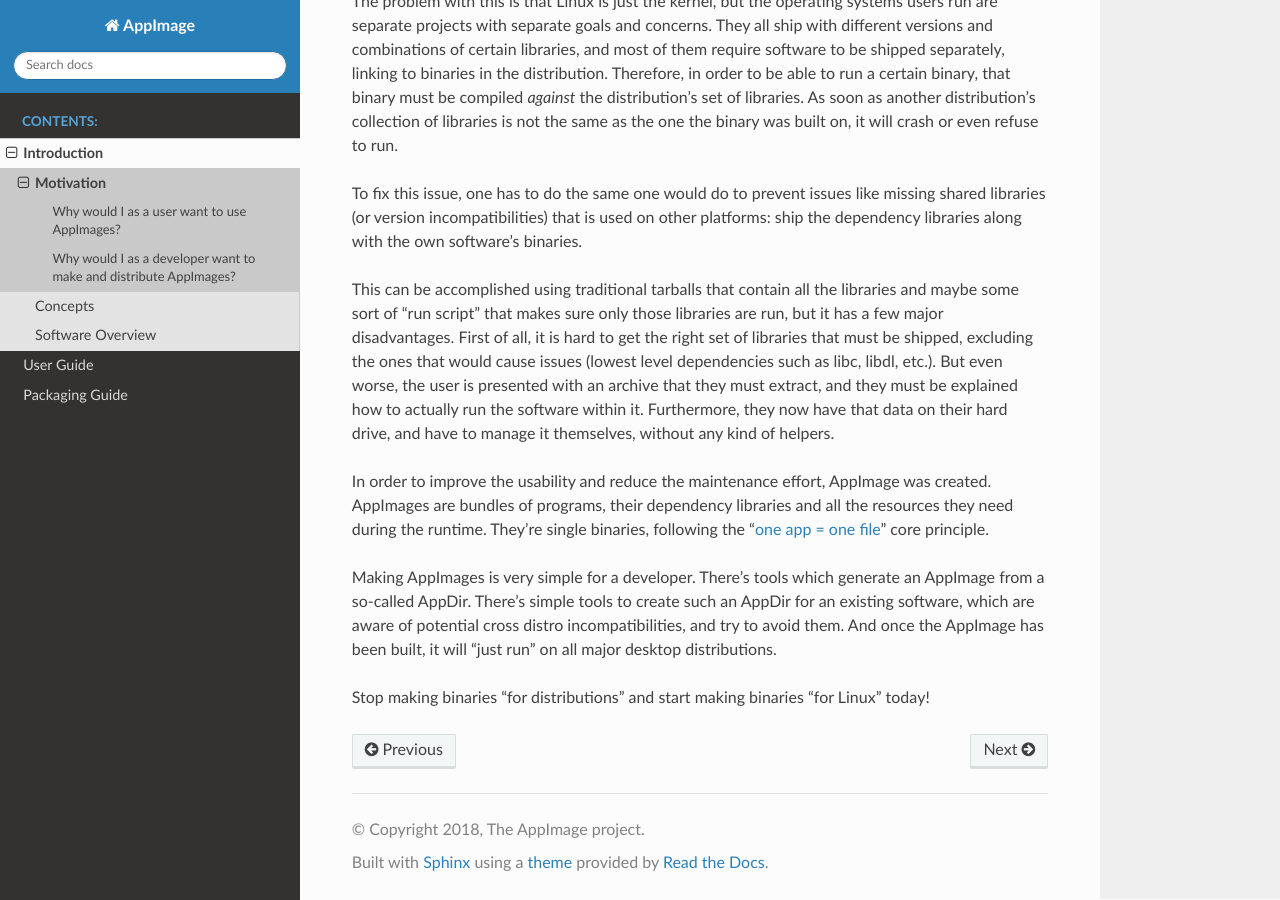
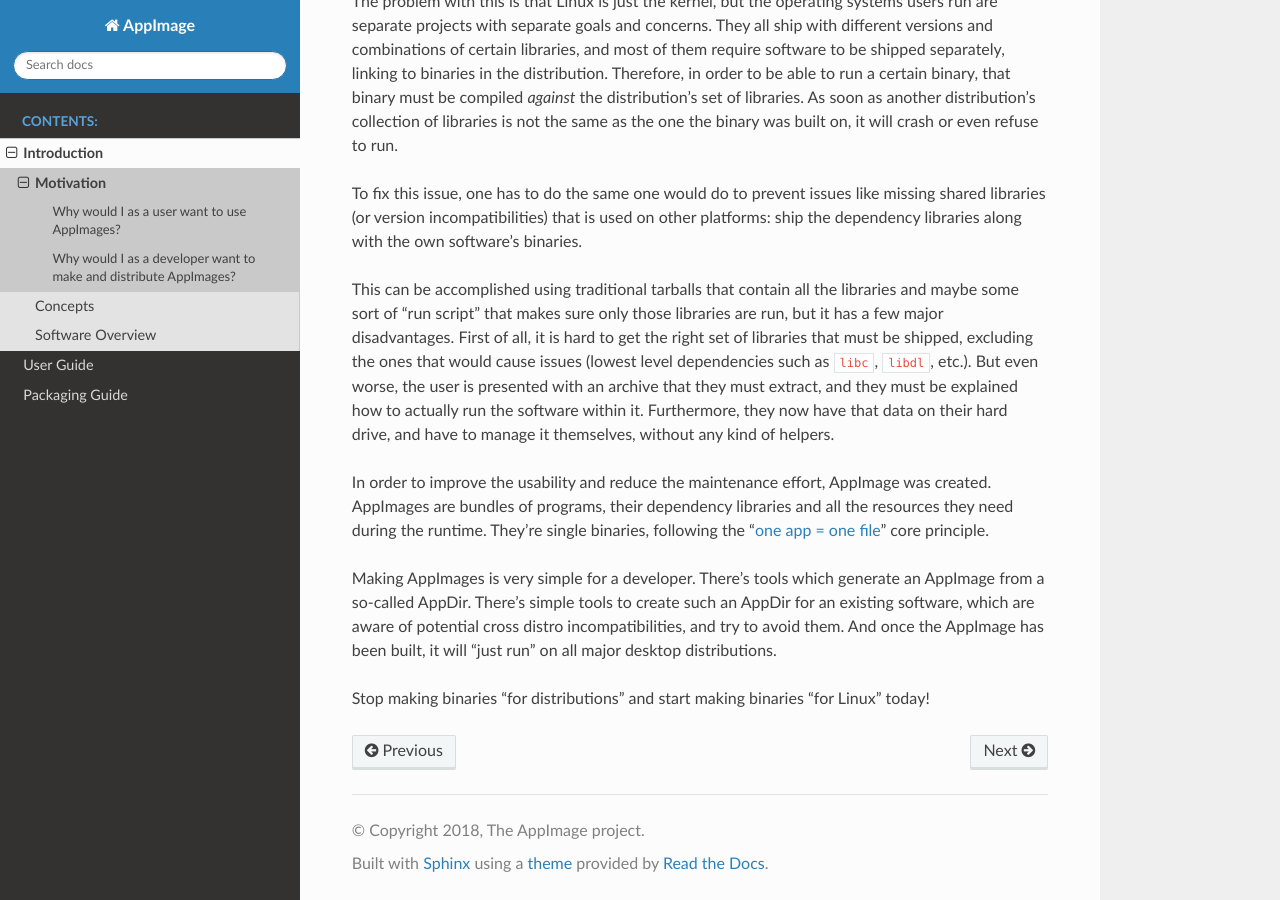
Before and after one commit to AppImage/docs.appimage.org, a Sphinx documentation site: the page built from source/introduction/motivation.rst, in a window 1280 px wide and 900 px high, scrolled down 890 px. Built offline with Sphinx 7.4.7 and the Read the Docs theme 2.0.0, drawn with Linux system fonts in a browser that asks for light colours.

```diff
--- a/source/introduction/motivation.rst
+++ b/source/introduction/motivation.rst
@@ -29,7 +29,7 @@ The problem with this is that Linux is just the kernel, but the operating system
 
 To fix this issue, one has to do the same one would do to prevent issues like missing shared libraries (or version incompatibilities) that is used on other platforms: ship the dependency libraries along with the own software's binaries.
 
-This can be accomplished using traditional tarballs that contain all the libraries and maybe some sort of "run script" that makes sure only those libraries are run, but it has a few major disadvantages. First of all, it is hard to get the right set of libraries that must be shipped, excluding the ones that would cause issues (lowest level dependencies such as libc, libdl, etc.). But even worse, the user is presented with an archive that they must extract, and they must be explained how to actually run the software within it. Furthermore, they now have that data on their hard drive, and have to manage it themselves, without any kind of helpers.
+This can be accomplished using traditional tarballs that contain all the libraries and maybe some sort of "run script" that makes sure only those libraries are run, but it has a few major disadvantages. First of all, it is hard to get the right set of libraries that must be shipped, excluding the ones that would cause issues (lowest level dependencies such as ``libc``, ``libdl``, etc.). But even worse, the user is presented with an archive that they must extract, and they must be explained how to actually run the software within it. Furthermore, they now have that data on their hard drive, and have to manage it themselves, without any kind of helpers.
 
 In order to improve the usability and reduce the maintenance effort, AppImage was created. AppImages are bundles of programs, their dependency libraries and all the resources they need during the runtime. They're single binaries, following the ":ref:`one app = one file <one-app-one-file-principle>`" core principle.
 
```
